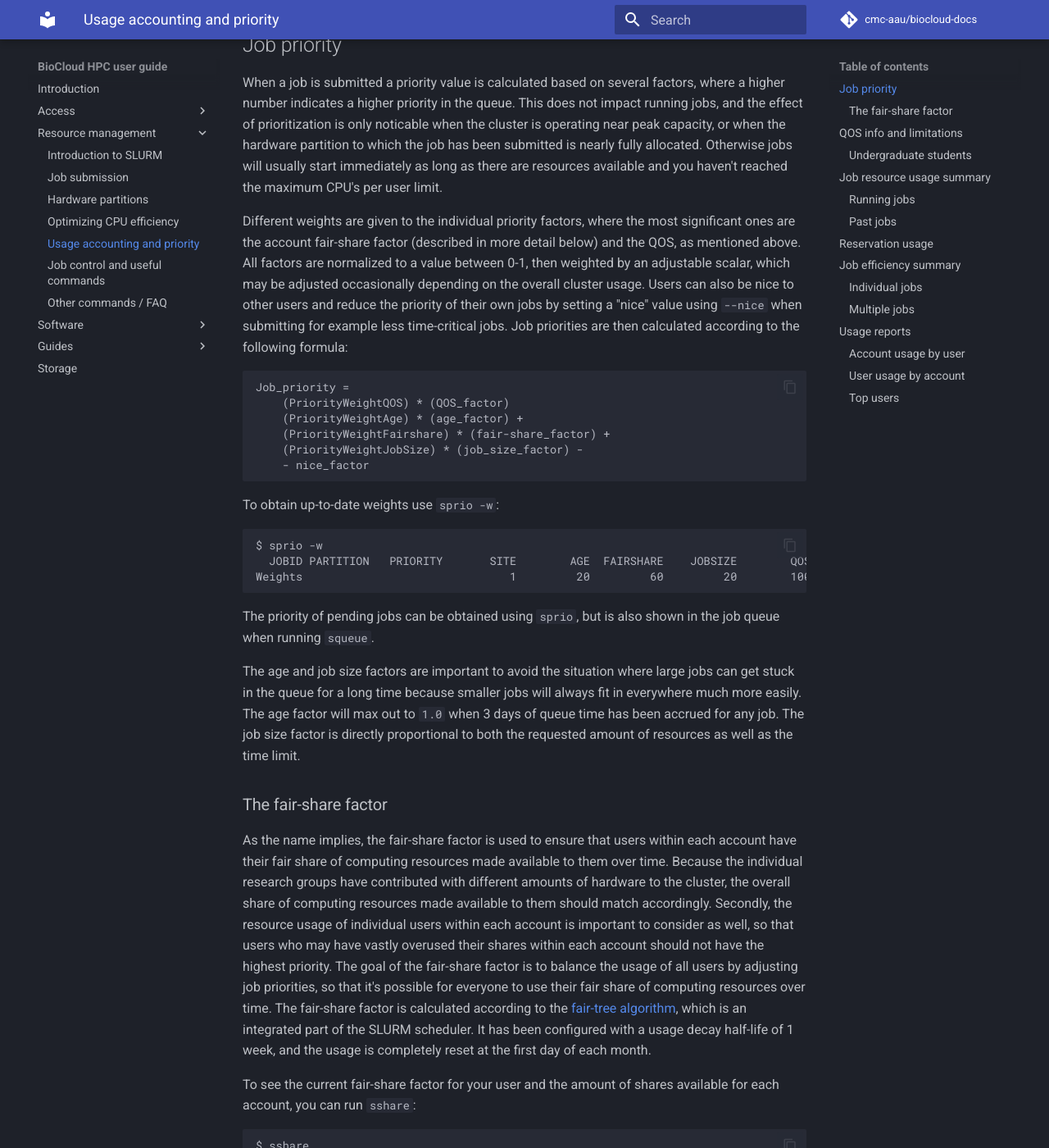
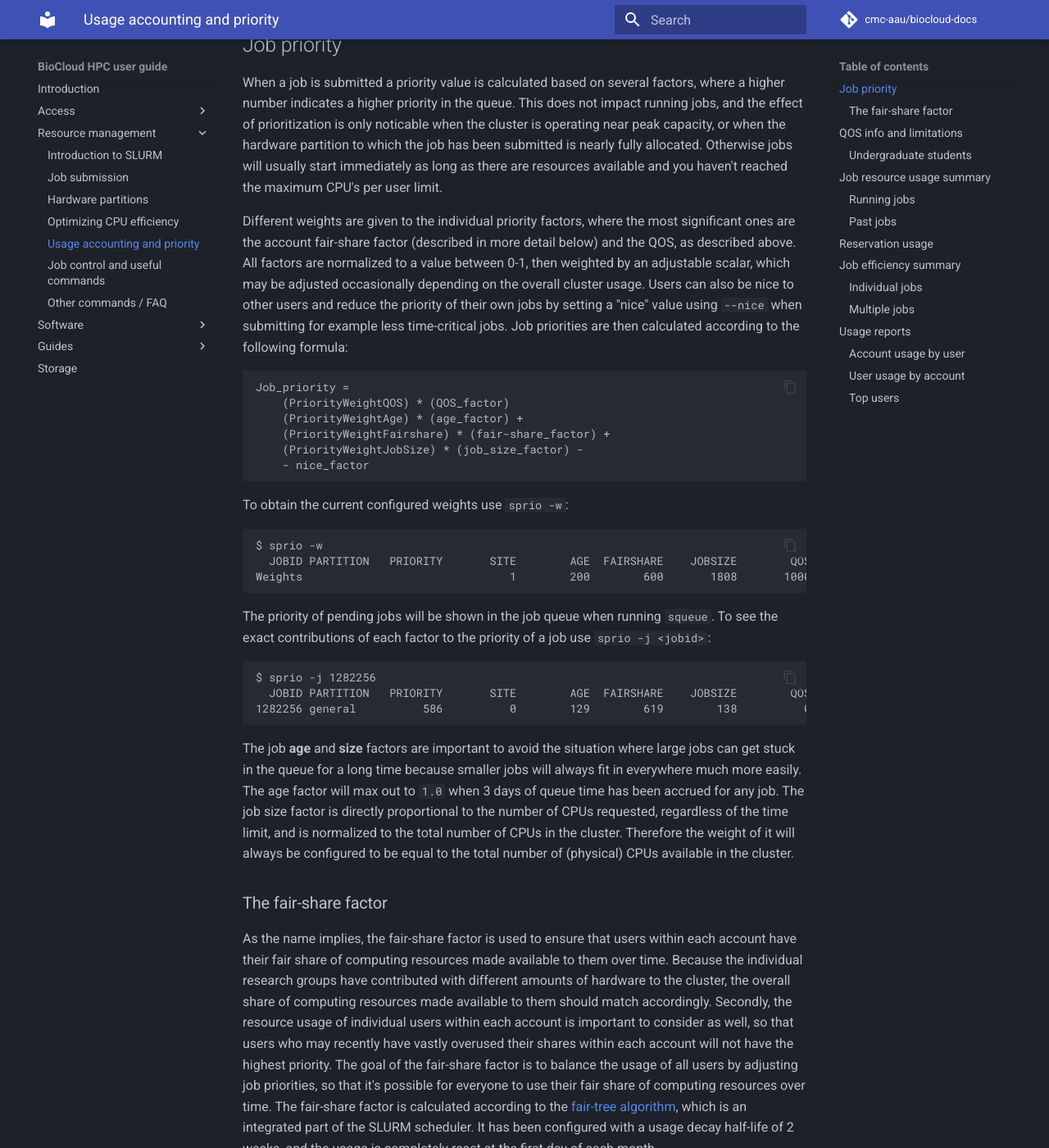
Before and after one commit to cmc-aau/hpc-docs, an MkDocs documentation site: the page built from docs/slurm/accounting.md, in a window 1280 px wide and 1400 px high, scrolled down 439 px. Shown: the whole window at 82% size. Built offline with MkDocs 1.6.1 and Material for MkDocs 9.7.7, drawn with Linux system fonts in a browser that asks for light colours; comment, search, counter and statistics services are not loaded; some of the changed lines change nothing that is shown; some of the changed text lies outside the part shown.

Commit message:
adjustments to job priority

````diff
--- a/docs/slurm/accounting.md
+++ b/docs/slurm/accounting.md
@@ -4,7 +4,7 @@ All users belong to an account (usually their PI) where all usage is tracked on
 ## Job priority
 When a job is submitted a priority value is calculated based on several factors, where a higher number indicates a higher priority in the queue. This does not impact running jobs, and the effect of prioritization is only noticable when the cluster is operating near peak capacity, or when the hardware partition to which the job has been submitted is nearly fully allocated. Otherwise jobs will usually start immediately as long as there are resources available and you haven't reached the maximum CPU's per user limit.
 
-Different weights are given to the individual priority factors, where the most significant ones are the account fair-share factor (described in more detail below) and the QOS, as mentioned above. All factors are normalized to a value between 0-1, then weighted by an adjustable scalar, which may be adjusted occasionally depending on the overall cluster usage. Users can also be nice to other users and reduce the priority of their own jobs by setting a "nice" value using `--nice` when submitting for example less time-critical jobs. Job priorities are then calculated according to the following formula:
+Different weights are given to the individual priority factors, where the most significant ones are the account fair-share factor (described in more detail below) and the QOS, as described above. All factors are normalized to a value between 0-1, then weighted by an adjustable scalar, which may be adjusted occasionally depending on the overall cluster usage. Users can also be nice to other users and reduce the priority of their own jobs by setting a "nice" value using `--nice` when submitting for example less time-critical jobs. Job priorities are then calculated according to the following formula:
 
 ```
 Job_priority =
@@ -15,19 +15,24 @@ Job_priority =
 	- nice_factor
 ```
 
-To obtain up-to-date weights use `sprio -w`:
+To obtain the current configured weights use `sprio -w`:
 ```
 $ sprio -w
   JOBID PARTITION   PRIORITY       SITE        AGE  FAIRSHARE    JOBSIZE        QOS
-Weights                               1         20         60         20        100
+Weights                               1        200        600       1808       1000
 ```
 
-The priority of pending jobs can be obtained using `sprio`, but is also shown in the job queue when running `squeue`.
+The priority of pending jobs will be shown in the job queue when running `squeue`. To see the exact contributions of each factor to the priority of a job use `sprio -j <jobid>`:
+```
+$ sprio -j 1282256
+  JOBID PARTITION   PRIORITY       SITE        AGE  FAIRSHARE    JOBSIZE        QOS
+1282256 general          586          0        129        619        138          0
+```
 
-The age and job size factors are important to avoid the situation where large jobs can get stuck in the queue for a long time because smaller jobs will always fit in everywhere much more easily. The age factor will max out to `1.0` when 3 days of queue time has been accrued for any job. The job size factor is directly proportional to both the requested amount of resources as well as the time limit.
+The job **age** and **size** factors are important to avoid the situation where large jobs can get stuck in the queue for a long time because smaller jobs will always fit in everywhere much more easily. The age factor will max out to `1.0` when 3 days of queue time has been accrued for any job. The job size factor is directly proportional to the number of CPUs requested, regardless of the time limit, and is normalized to the total number of CPUs in the cluster. Therefore the weight of it will always be configured to be equal to the total number of (physical) CPUs available in the cluster.
 
 ### The fair-share factor
-As the name implies, the fair-share factor is used to ensure that users within each account have their fair share of computing resources made available to them over time. Because the individual research groups have contributed with different amounts of hardware to the cluster, the overall share of computing resources made available to them should match accordingly. Secondly, the resource usage of individual users within each account is important to consider as well, so that users who may have vastly overused their shares within each account should not have the highest priority. The goal of the fair-share factor is to balance the usage of all users by adjusting job priorities, so that it's possible for everyone to use their fair share of computing resources over time. The fair-share factor is calculated according to the [fair-tree algorithm](https://slurm.schedmd.com/archive/slurm-23.02.6/fair_tree.html), which is an integrated part of the SLURM scheduler. It has been configured with a usage decay half-life of 1 week, and the usage is completely reset at the first day of each month.
+As the name implies, the fair-share factor is used to ensure that users within each account have their fair share of computing resources made available to them over time. Because the individual research groups have contributed with different amounts of hardware to the cluster, the overall share of computing resources made available to them should match accordingly. Secondly, the resource usage of individual users within each account is important to consider as well, so that users who may recently have vastly overused their shares within each account will not have the highest priority. The goal of the fair-share factor is to balance the usage of all users by adjusting job priorities, so that it's possible for everyone to use their fair share of computing resources over time. The fair-share factor is calculated according to the [fair-tree algorithm](https://slurm.schedmd.com/archive/slurm-23.02.6/fair_tree.html), which is an integrated part of the SLURM scheduler. It has been configured with a usage decay half-life of 2 weeks, and the usage is completely reset at the first day of each month.
 
 To see the current fair-share factor for your user and the amount of shares available for each account, you can run `sshare`:
 
@@ -35,31 +40,32 @@ To see the current fair-share factor for your user and the amount of shares avai
 $ sshare
 Account                    User  RawShares  NormShares    RawUsage  EffectvUsage  FairShare
 -------------------- ---------- ---------- ----------- ----------- ------------- ----------
-root                                          0.000000   611505779      1.000000
- root                abc@bio.a+          1    0.000549      471482      0.000771   0.036649
- ao                                     25    0.013736           0      0.000000
- jln                                   256    0.140659   110806504      0.181204
- kln                                    25    0.013736    66477364      0.108712
- kt                                     25    0.013736     6432056      0.010518
- ma                                    608    0.334066   270531074      0.442397
- md                                    243    0.133516    49291395      0.080607
- mms                                    96    0.052747    35128287      0.057446
- mto                                    25    0.013736           0      0.000000
- ndj                                    25    0.013736      666427      0.001090
- phn                                   365    0.200549    42044352      0.068756
- pk                                     25    0.013736           2      0.000000
- rw                                     25    0.013736    29130316      0.047637
- sss                                    25    0.013736           0      0.000000
- students                               25    0.013736      264480      0.000433
- ts                                     25    0.013736      262027      0.000428
+root                                          0.000000   699456285      1.000000
+ root                abc@bio.a+          1    0.000548     1136501      0.001625   0.115183
+ ao                                     16    0.008762           0      0.000000
+ jln                                   272    0.148959   148170579      0.211843
+ kln                                    16    0.008762    48720153      0.069656
+ kt                                     48    0.026287    60884827      0.087049
+ ma                                    624    0.341731   185384914      0.265043
+ md                                    259    0.141840    60612473      0.086659
+ ml                                     16    0.008762     2789545      0.003974
+ mms                                    48    0.026287    92148476      0.131738
+ mto                                    16    0.008762           0      0.000000
+ ndj                                    16    0.008762     5181213      0.007408
+ phn                                   381    0.208653    62047356      0.088711
+ pk                                     16    0.008762           1      0.000000
+ rw                                     16    0.008762    18346721      0.026231
+ sss                                    48    0.026287    13392398      0.019147
+ students                               16    0.008762      499066      0.000714
+ ts                                     16    0.008762      142053      0.000203
 ```
 
   - `RawShares`: the amount of "shares" assigned to each account (in our setup simply the number of CPUs each account has contributed with)
   - `NormShares`: the fraction of shares given to each account normalized to the total shares available across all accounts, e.g. a value of 0.33 means an account has been assigned 33% of all the resources available in the cluster.
   - `RawUsage`: usage of all jobs charged to the account or user. The value will decay over time depending on the usage decay half-life configured. The `RawUsage` for an account is the sum of the `RawUsage` for each user within the account, thus indicative of which users have contributed the most to the account’s overall score.
-  - `EffectvUsage`: `RawUsage` divided by the **total** `RawUsage` for the cluster, hence the column always sums to `1.0`. `EffectvUsage` is therefore the percentage of the total cluster usage the account has actually used. In the example above, the `ma` account has used `44.23%` of the cluster since the last usage reset.
+  - `EffectvUsage`: `RawUsage` divided by the **total** `RawUsage` for the cluster, hence the column always sums to `1.0`. `EffectvUsage` is therefore the percentage of the total cluster usage the account has actually used (in relation to the total usage, NOT the total capacity). In the example above, the `ma` account has used `44.23%` of the total cluster usage since the last usage reset.
   - `FairShare`: The fair-share score calculated using the following formula `FS = 2^(-EffectvUsage/NormShares)`. The `FairShare` score can be interpreted by the following intervals:
-    - 1.0: **Unused**. The account has not run any jobs recently.
+    - 1.0: **Unused**. The account has not run any jobs since the last usage reset.
     - 0.5 - 1.0: **Underutilization**. The account is underutilizing their granted share. For example a value of 0.75 means the account has underutilized their share 1:2
     - 0.5: **Average utilization**. The account on average is using exactly as much as their granted share.
     - 0.0 - 0.5: **Over-utilization**. The account is overusing their granted share. For example a value of 0.75 means the account has recently overutilized their share 2:1
````
